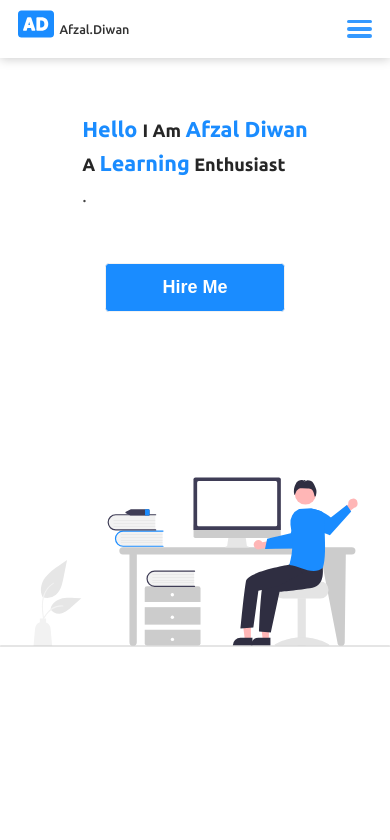
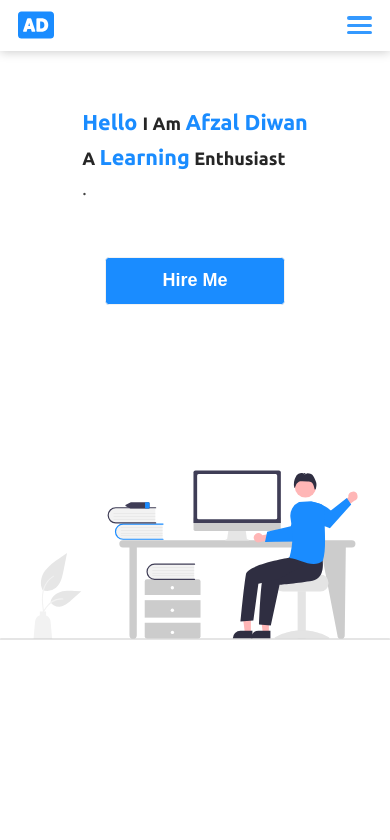
Before and after one commit to Afzal-husen/Portfolio-nextjs, a Next.js app: page / in a window 390 px wide. Shown: the top 840 px of the page. Built offline with nearby package versions, Linux system fonts and the light colour scheme.

Commit message:
detailing

```diff
--- a/src/components/Logo.jsx
+++ b/src/components/Logo.jsx
@@ -4,11 +4,9 @@ import { FaAudioDescription } from "react-icons/fa";
 
 const Logo = () => {
   return (
-    <div className="logo-wrapper">
+    <div className={styles.logo_wrapper}>
       <Link href="/Home">
-        <p className={styles.logo}>
-          <span><FaAudioDescription /></span>Afzal.Diwan
-        </p>
+          <FaAudioDescription  className={styles.logo}/>
       </Link>
     </div>
   );
--- a/src/styles/Home.module.css
+++ b/src/styles/Home.module.css
@@ -27,7 +27,7 @@
 }
 
 .typed div {
-  display: inline-flex ;
+  display: inline-flex;
   flex-direction: column;
 }
 
--- a/src/styles/Logo.module.css
+++ b/src/styles/Logo.module.css
@@ -1,4 +1,4 @@
-.logo {
+/* .logo {
     margin: 0;
     font-weight: 500;
     font-size: 0.7rem;
@@ -8,15 +8,26 @@
     display: flex;
     align-items: center;
     gap: 0.3rem;
+} */
+
+.logo_wrapper {
+    padding-top: 0.5rem;
 }
 
-.logo span {
+.logo {
+    font-size: 2rem;
+    color: #1a8cff;
+}
+
+/* .logo span {
     color: #1a8cff;
     font-size: 2rem;
     font-weight: 500;
-}
+} */
 
 /* for mobile */
 @media only screen and (max-width: 480px) {
-
+    .logo_wrapper {
+        padding-top: 0.4rem;
+    }
 }
--- a/src/styles/SideBar.module.css
+++ b/src/styles/SideBar.module.css
@@ -18,6 +18,13 @@
 /* for mobile */
 @media only screen and (max-width: 480px) {
   .container {
-        top: 3.5rem;
+    top: 2.8rem;
   }
 }
+
+/* for Ipad and Tablets */
+@media only screen and (max-width: 768px) and (min-width: 481px) {
+  .container {
+    top: 2.8rem;
+  }
+}
--- a/src/styles/Skills.module.css
+++ b/src/styles/Skills.module.css
@@ -14,7 +14,7 @@
     flex-direction: column;
     align-items: center;
     transition: 0.3s all ease;
-
+    margin-bottom: 1rem;
 }
 
 .wrapper:hover {
```
Also changed, not shown: src/styles/Navbar.module.css (indentation only). Lines whose indentation alone changed are shown as unchanged.
